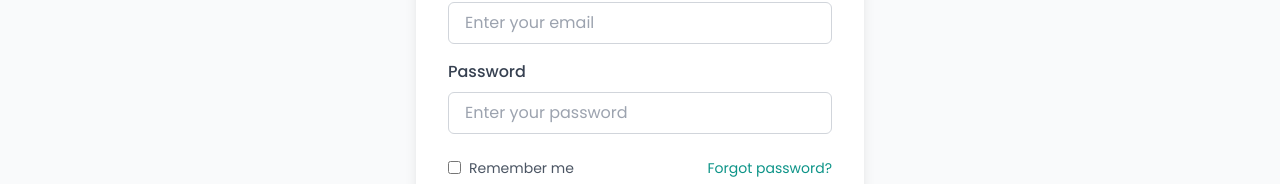
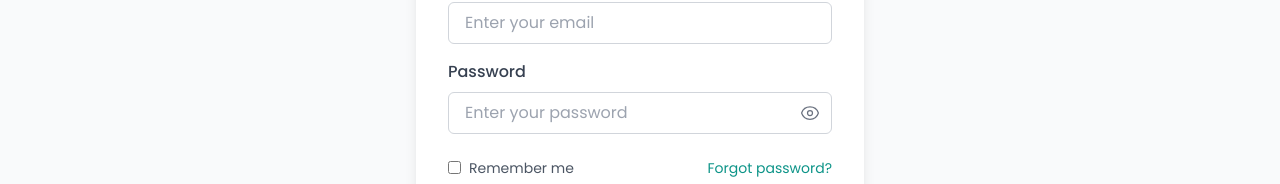
Before and after one commit to bakiel/ispeak-app, a Next.js app: page /login in a window 1280 px wide. Shown: the part 320-504 px from the top of the page. Built offline with nearby package versions, Linux system fonts and the light colour scheme; no server answers.

Commit message:
Add show password button and connect login to backend API

```diff
--- a/app/login/page.js
+++ b/app/login/page.js
@@ -1,13 +1,18 @@
 'use client'
 
 import { useState } from 'react'
+import { useRouter } from 'next/navigation'
 import ModernNavigation from '@/components/ModernNavigation'
 import Footer from '@/components/Footer'
 import Link from 'next/link'
 
+const API_BASE = process.env.NEXT_PUBLIC_API_URL || 'http://72.61.201.237:3001'
+
 export default function LoginPage() {
+  const router = useRouter()
   const [email, setEmail] = useState('')
   const [password, setPassword] = useState('')
+  const [showPassword, setShowPassword] = useState(false)
   const [loading, setLoading] = useState(false)
   const [error, setError] = useState('')
 
@@ -17,11 +22,35 @@
     setLoading(true)
 
     try {
-      // TODO: Implement actual login logic
-      await new Promise(resolve => setTimeout(resolve, 1000))
-      // Redirect to dashboard after successful login
+      const response = await fetch(`${API_BASE}/api/auth/login`, {
+        method: 'POST',
+        headers: { 'Content-Type': 'application/json' },
+        body: JSON.stringify({ email, password })
+      })
+
+      const data = await response.json()
+
+      if (!response.ok) {
+        throw new Error(data.error || 'Invalid email or password')
+      }
+
+      // Store token and user data
+      localStorage.setItem('token', data.token)
+      localStorage.setItem('user', JSON.stringify(data.user))
+
+      // Redirect based on role
+      const role = data.user.role
+      if (role === 'admin') {
+        router.push('/admin')
+      } else if (role === 'educator') {
+        router.push('/portal/educator')
+      } else if (role === 'parent') {
+        router.push('/portal/parent')
+      } else {
+        router.push('/portal/student')
+      }
     } catch (err) {
-      setError('Invalid email or password. Please try again.')
+      setError(err.message || 'Invalid email or password. Please try again.')
     } finally {
       setLoading(false)
     }
@@ -66,16 +95,34 @@
                 <label htmlFor="password" className="block text-gray-700 font-medium mb-2">
                   Password
                 </label>
+                <div className="relative">
                   <input
-                  type="password"
+                    type={showPassword ? 'text' : 'password'}
                     id="password"
                     value={password}
                     onChange={(e) => setPassword(e.target.value)}
                     required
                     disabled={loading}
-                  className="w-full px-4 py-2 border border-gray-300 rounded-md focus:outline-none focus:ring-2 focus:ring-teal-500"
+                    className="w-full px-4 py-2 pr-12 border border-gray-300 rounded-md focus:outline-none focus:ring-2 focus:ring-teal-500"
                     placeholder="Enter your password"
                   />
+                  <button
+                    type="button"
+                    onClick={() => setShowPassword(!showPassword)}
+                    className="absolute right-3 top-1/2 -translate-y-1/2 text-gray-500 hover:text-gray-700"
+                  >
+                    {showPassword ? (
+                      <svg xmlns="http://www.w3.org/2000/svg" fill="none" viewBox="0 0 24 24" strokeWidth={1.5} stroke="currentColor" className="w-5 h-5">
+                        <path strokeLinecap="round" strokeLinejoin="round" d="M3.98 8.223A10.477 10.477 0 001.934 12C3.226 16.338 7.244 19.5 12 19.5c.993 0 1.953-.138 2.863-.395M6.228 6.228A10.45 10.45 0 0112 4.5c4.756 0 8.773 3.162 10.065 7.498a10.523 10.523 0 01-4.293 5.774M6.228 6.228L3 3m3.228 3.228l3.65 3.65m7.894 7.894L21 21m-3.228-3.228l-3.65-3.65m0 0a3 3 0 10-4.243-4.243m4.242 4.242L9.88 9.88" />
+                      </svg>
+                    ) : (
+                      <svg xmlns="http://www.w3.org/2000/svg" fill="none" viewBox="0 0 24 24" strokeWidth={1.5} stroke="currentColor" className="w-5 h-5">
+                        <path strokeLinecap="round" strokeLinejoin="round" d="M2.036 12.322a1.012 1.012 0 010-.639C3.423 7.51 7.36 4.5 12 4.5c4.638 0 8.573 3.007 9.963 7.178.07.207.07.431 0 .639C20.577 16.49 16.64 19.5 12 19.5c-4.638 0-8.573-3.007-9.963-7.178z" />
+                        <path strokeLinecap="round" strokeLinejoin="round" d="M15 12a3 3 0 11-6 0 3 3 0 016 0z" />
+                      </svg>
+                    )}
+                  </button>
+                </div>
               </div>
 
               <div className="flex items-center justify-between mb-6">
```
Lines whose indentation alone changed are shown as unchanged.
